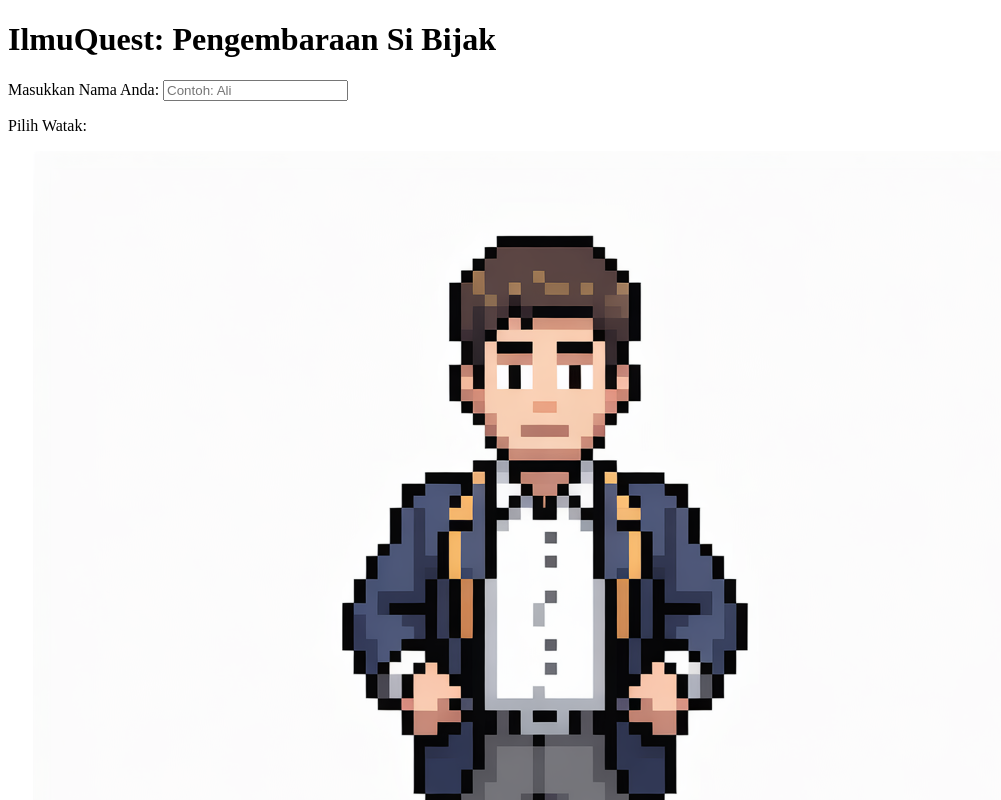
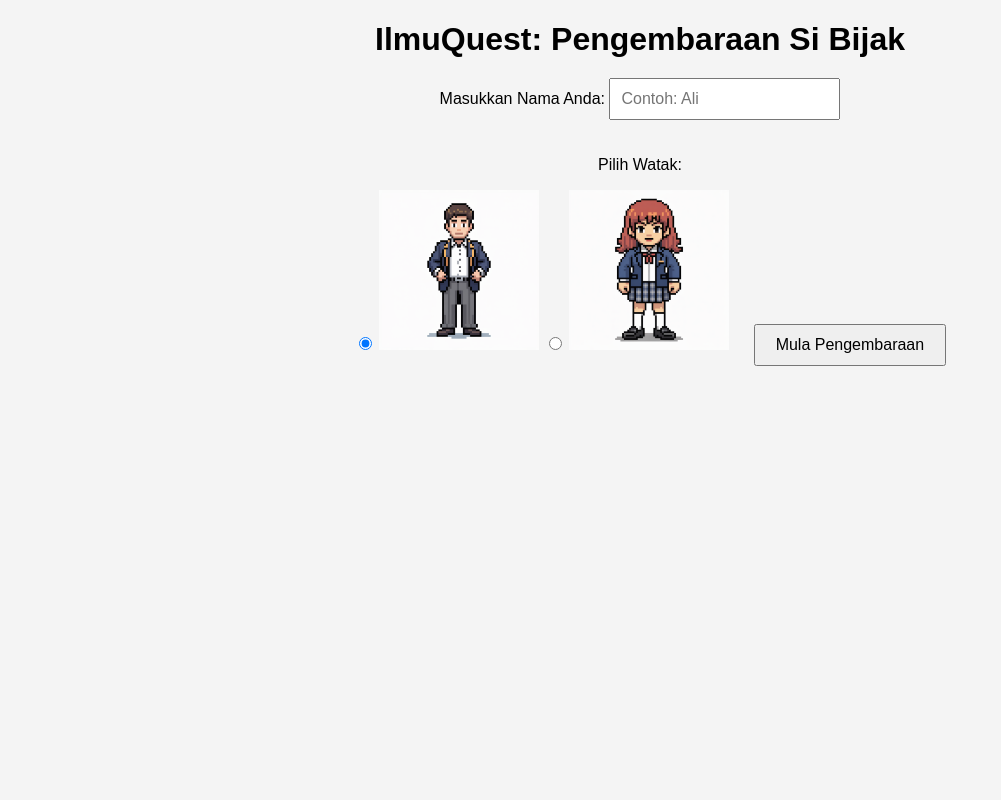
Before and after one commit to bigdreamdeveloper/Student_RPG, a plain HTML site: page index.html in a window 1280 px wide. Shown: the top 800 px of the page, without its empty margins (0-1001 px from the left). Drawn offline with Linux system fonts and the light colour scheme.

Commit message:
Update style.css

```diff
--- a/css/style.css
+++ b/css/style.css
@@ -1 +1,45 @@
-/* Gaya retro ala Pokémon */
+/* Global Reset */
+body {
+  font-family: Arial, sans-serif;
+  margin: 20px;
+  background-color: #f4f4f4;
+  text-align: center;
+}
+
+h1 {
+  margin-bottom: 20px;
+}
+
+input[type="text"] {
+  padding: 10px;
+  font-size: 16px;
+  margin-bottom: 20px;
+}
+
+button {
+  padding: 10px 20px;
+  font-size: 16px;
+  cursor: pointer;
+  margin-top: 20px;
+}
+
+.character-select {
+  display: inline-block;
+  margin: 0 20px;
+}
+
+.character-select img {
+  width: 160px;
+  height: auto;
+  cursor: pointer;
+  transition: transform 0.2s ease;
+}
+
+.character-select img:hover {
+  transform: scale(1.05);
+}
+
+.selected {
+  border: 4px solid #007bff;
+  border-radius: 10px;
+}
```
